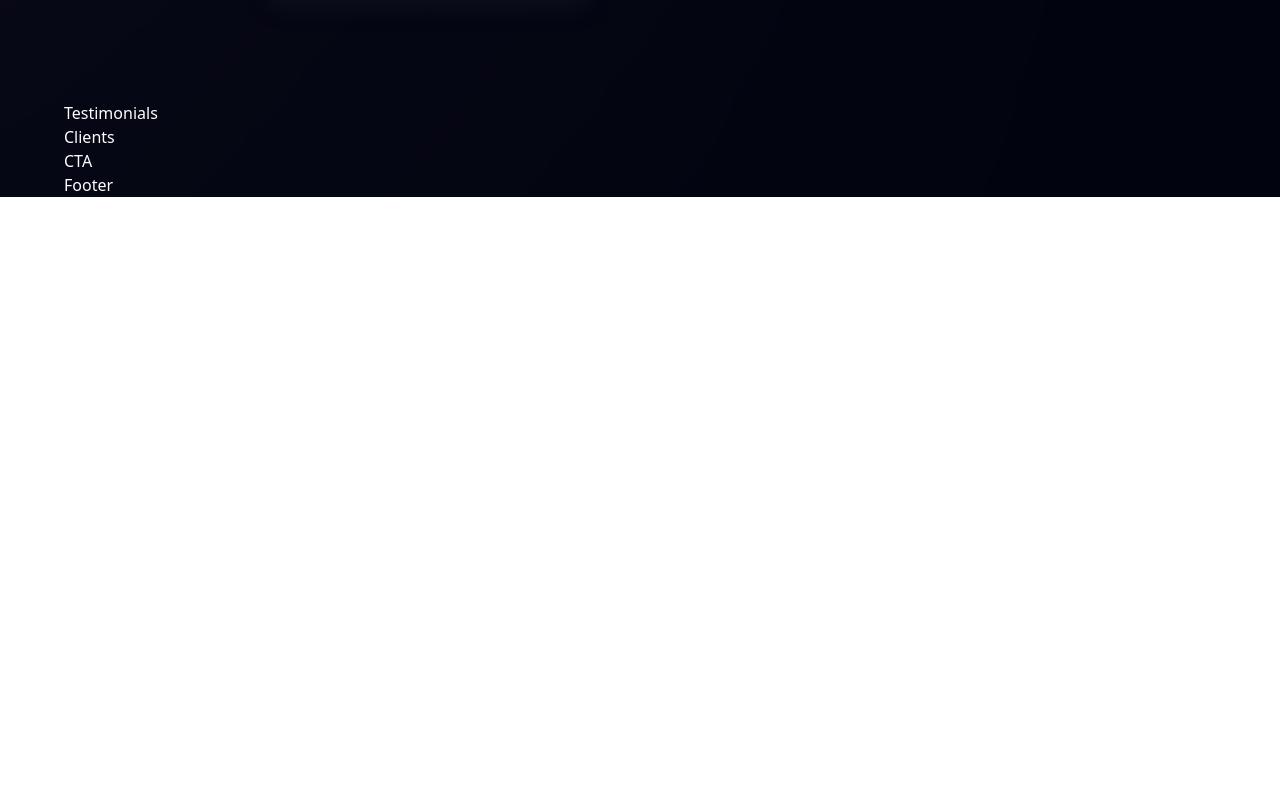
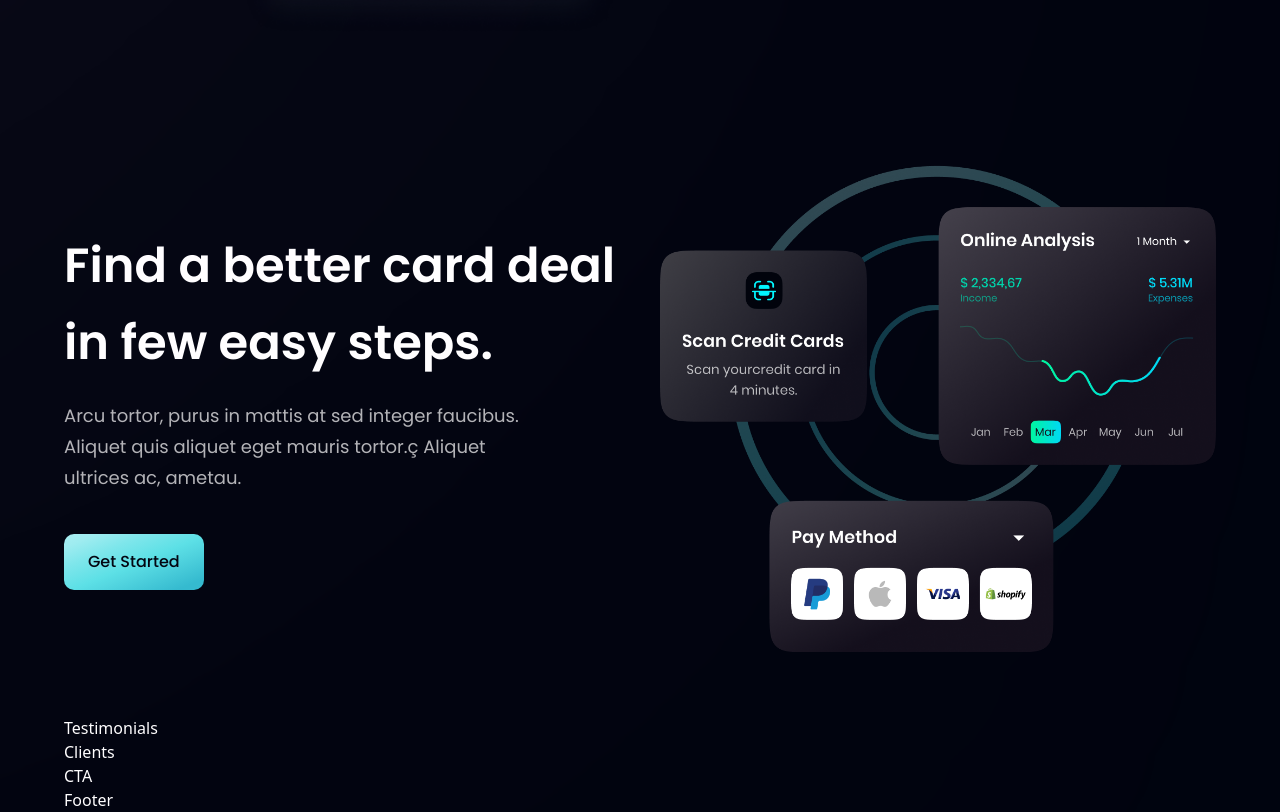
Before and after one commit to wassem7/Hoobank, a React (Vite) app: page / in a window 1280 px wide. Shown: the part 2085-2897 px from the top of the page. Before the commit the page ends 2282 px from the top, so only its background shows below. Built offline with nearby package versions, Linux system fonts and the light colour scheme.

Commit message:
Card deal section

```diff
--- a/src/App.jsx
+++ b/src/App.jsx
@@ -10,6 +10,7 @@
   CTA,
   Footer,
   Hero,
+  CardDeal,
 } from './components';
 const App = () => (
   <div className='bg-primary w-full overflow-hidden'>
@@ -36,6 +37,7 @@
         <Stats />
         <Business />
         <Billing />
+        <CardDeal />
         <Testimonials />
         <Clients />
         <CTA />
--- /dev/null
+++ b/src/CardDeal.jsx
@@ -0,0 +1,26 @@
+import styles, { layout } from './style';
+import { card } from './assets';
+import Button from './components/Button';
+const CardDeal = () => (
+  <section id='card-deal' className={layout.section}>
+    <div className={layout.sectionInfo}>
+      <h2 className={styles.heading2}>
+        Find a better card deal{' '}
+        <br className='sm:block hidden' /> in few easy steps.
+      </h2>
+
+      <p className={`${styles.paragraph} max-w-[470px] mt-5`}>
+        Arcu tortor, purus in mattis at sed integer faucibus.
+        Aliquet quis aliquet eget mauris tortor.ç Aliquet
+        ultrices ac, ametau.
+      </p>
+      <Button styles='mt-10' />
+    </div>
+    {/* Image */}
+    <div className={layout.sectionImg}>
+      <img src={card} alt='card' className='w-[100%] h-[100%]' />
+    </div>
+  </section>
+);
+
+export default CardDeal;
--- a/src/components/CardDeal.jsx
+++ /dev/null
@@ -1,7 +0,0 @@
-import React from 'react';
-
-const CardDeal = () => {
-  return <div>CardDeal</div>;
-};
-
-export default CardDeal;
--- a/src/components/button.jsx
+++ b/src/components/button.jsx
@@ -2,7 +2,7 @@
   return (
     <button
       type='button'
-      className={`py-4 px-6 bg-blue-gradient font-poppins font-medium text-primary outline-none ${styles} rounded-md `}
+      className={`py-4 px-6 bg-blue-gradient font-poppins font-medium text-primary outline-none ${styles} rounded-[10px] `}
     >
       Get Started
     </button>
--- a/src/components/index.js
+++ b/src/components/index.js
@@ -1,6 +1,6 @@
 import Navbar from './Navbar';
 import Billing from './Billing';
-import CardDeal from './CardDeal';
+import CardDeal from '../CardDeal';
 import Business from './Business';
 import Clients from './Clients';
 import CTA from './CTA';
```
